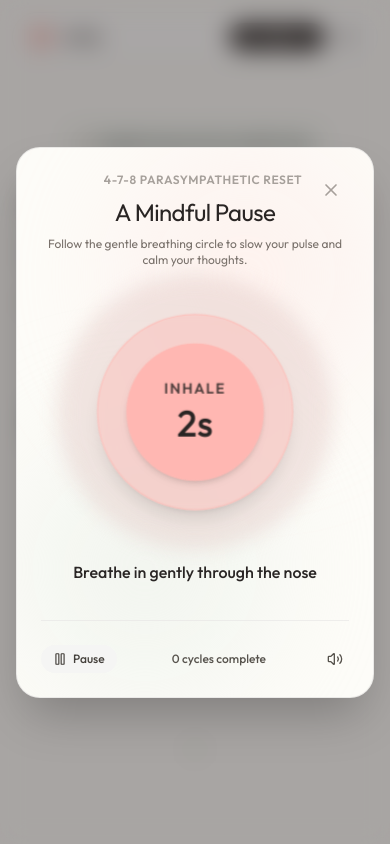
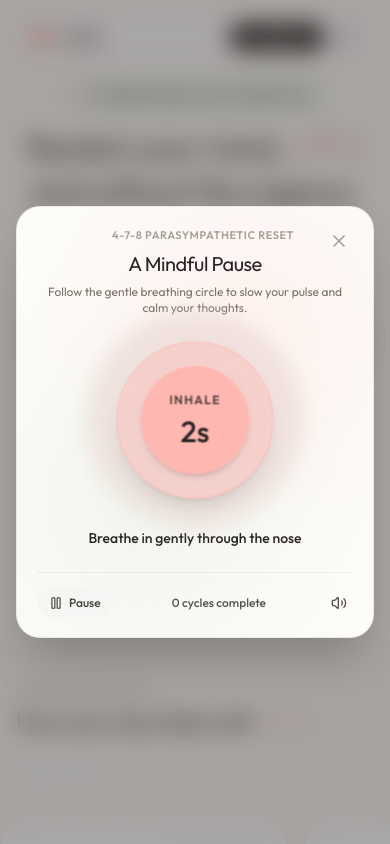
Before and after one commit to senapati484/softly-site, a React (Vite) app: page / in a window 390 px wide. Both pictures are taken after a click on the button "or try the 3-minute mindful pause first". Shown: the top 844 px of the page. Built offline with nearby package versions, Linux system fonts and the light colour scheme.

Commit message:
fix(ui): refine vertical spacing and rhythm for all display sizes

```diff
--- a/src/components/BreatheModal.tsx
+++ b/src/components/BreatheModal.tsx
@@ -93,7 +93,7 @@ export const BreatheModal: React.FC<BreatheModalProps> = ({ isOpen, onClose }) =
           animate={{ opacity: 1, scale: 1, y: 0 }}
           exit={{ opacity: 0, scale: 0.92, y: 20 }}
           transition={{ duration: 0.4, ease: [0.16, 1, 0.3, 1] }}
-          className="relative w-full max-w-lg bg-[#FDFCF8] rounded-3xl sm:rounded-[2.5rem] p-6 sm:p-10 border border-stone-200/80 shadow-2xl overflow-hidden z-10 text-center"
+          className="relative w-full max-w-lg bg-[#FDFCF8] rounded-3xl sm:rounded-[2.5rem] p-5 sm:p-8 md:p-10 border border-stone-200/80 shadow-2xl overflow-hidden z-10 text-center"
         >
           {/* Ambient Blob */}
           <div
@@ -112,28 +112,28 @@ export const BreatheModal: React.FC<BreatheModalProps> = ({ isOpen, onClose }) =
               onClose();
             }}
             aria-label="Close modal"
-            className="absolute top-6 right-6 p-2 rounded-full text-stone-400 hover:text-stone-700 hover:bg-stone-100 transition-colors cursor-pointer"
+            className="absolute top-4 sm:top-6 right-4 sm:right-6 p-2 rounded-full text-stone-400 hover:text-stone-700 hover:bg-stone-100 transition-colors cursor-pointer"
           >
             <X className="w-5 h-5" />
           </button>
 
           {/* Top meta */}
-          <div className="flex items-center justify-center gap-2 mb-2">
+          <div className="flex items-center justify-center gap-2 mb-1.5">
             <span className="w-2 h-2 rounded-full bg-[#FFB7B2] animate-ping" />
-            <span className="text-xs font-semibold uppercase tracking-wider text-stone-400">
+            <span className="text-[11px] sm:text-xs font-semibold uppercase tracking-wider text-stone-400">
               4-7-8 Parasympathetic Reset
             </span>
           </div>
 
-          <h3 className="text-2xl sm:text-3xl font-normal text-[#292524] tracking-tight mb-2">
+          <h3 className="text-xl sm:text-3xl font-normal text-[#292524] tracking-tight mb-1.5">
             A Mindful Pause
           </h3>
-          <p className="text-xs sm:text-sm text-stone-500 max-w-xs mx-auto mb-8">
+          <p className="text-xs sm:text-sm text-stone-500 max-w-xs mx-auto mb-4 sm:mb-6">
             Follow the gentle breathing circle to slow your pulse and calm your thoughts.
           </p>
 
           {/* Dynamic Breathing Circle */}
-          <div className="relative w-56 h-56 sm:w-64 sm:h-64 mx-auto mb-8 flex items-center justify-center">
+          <div className="relative w-44 h-44 sm:w-56 sm:h-56 mx-auto mb-4 sm:mb-6 flex items-center justify-center">
             {/* Outer animated soft rings */}
             <motion.div
               animate={{
@@ -157,24 +157,24 @@ export const BreatheModal: React.FC<BreatheModalProps> = ({ isOpen, onClose }) =
                 duration: phase === 'inhale' ? 4 : phase === 'hold' ? 0.3 : 8,
                 ease: 'easeInOut',
               }}
-              className="w-40 h-40 sm:w-44 sm:h-44 rounded-full bg-[#FFB7B2]/40 backdrop-blur-xs border border-[#FFB7B2]/60 flex flex-col items-center justify-center shadow-lg relative z-10"
+              className="w-32 h-32 sm:w-40 sm:h-40 rounded-full bg-[#FFB7B2]/40 backdrop-blur-xs border border-[#FFB7B2]/60 flex flex-col items-center justify-center shadow-lg relative z-10"
             >
-              <div className="w-28 h-28 sm:w-32 sm:h-32 rounded-full bg-[#FFB7B2] text-[#292524] flex flex-col items-center justify-center shadow-md">
-                <span className="text-xs uppercase font-semibold tracking-widest opacity-80">
+              <div className="w-22 h-22 sm:w-28 sm:h-28 rounded-full bg-[#FFB7B2] text-[#292524] flex flex-col items-center justify-center shadow-md">
+                <span className="text-[10px] sm:text-xs uppercase font-semibold tracking-widest opacity-80">
                   {phase}
                 </span>
-                <span className="text-3xl font-medium mt-0.5">{secondsLeft}s</span>
+                <span className="text-2xl sm:text-3xl font-medium mt-0.5">{secondsLeft}s</span>
               </div>
             </motion.div>
           </div>
 
           {/* Phase instruction text */}
-          <p className="text-base sm:text-lg font-medium text-[#292524] mb-8 h-8 flex items-center justify-center">
+          <p className="text-sm sm:text-base md:text-lg font-medium text-[#292524] mb-5 sm:mb-6 h-7 sm:h-8 flex items-center justify-center">
             {phaseInstructions[phase]}
           </p>
 
           {/* Bottom Bar: Pause/Resume, Sound Toggle, Cycle counter */}
-          <div className="flex items-center justify-between pt-6 border-t border-stone-200/60 text-xs text-stone-500">
+          <div className="flex items-center justify-between pt-4 sm:pt-6 border-t border-stone-200/60 text-xs text-stone-500">
             <button
               onClick={() => {
                 setIsActive(!isActive);
--- a/src/components/Footer.tsx
+++ b/src/components/Footer.tsx
@@ -4,8 +4,8 @@ import { playSoftChime } from '../utils/audio';
 
 export const Footer: React.FC = () => {
   return (
-    <footer className="w-full py-16 px-4 sm:px-6 bg-[#FDFCF8] border-t border-stone-200/60 text-xs text-stone-500">
-      <div className="max-w-5xl mx-auto flex flex-col md:flex-row items-center justify-between gap-8 text-center md:text-left">
+    <footer className="w-full py-8 sm:py-12 md:py-14 px-4 sm:px-6 bg-[#FDFCF8] border-t border-stone-200/60 text-xs text-stone-500">
+      <div className="max-w-5xl mx-auto flex flex-col md:flex-row items-center justify-between gap-5 sm:gap-6 md:gap-8 text-center md:text-left">
 
         {/* Brand Column */}
         <div className="space-y-2 flex flex-col items-center md:items-start">
--- a/src/components/HeroSection.tsx
+++ b/src/components/HeroSection.tsx
@@ -20,7 +20,7 @@ export const HeroSection: React.FC<HeroSectionProps> = ({
   return (
     <section
       id="hero-section"
-      className="relative pt-32 sm:pt-40 pb-20 sm:pb-28 px-4 sm:px-6 flex flex-col items-center justify-center text-center overflow-hidden"
+      className="relative pt-20 sm:pt-28 md:pt-36 pb-10 sm:pb-16 md:pb-20 px-4 sm:px-6 flex flex-col items-center justify-center text-center overflow-hidden"
     >
       {/* Two large blurred background blobs at 60% opacity */}
       <div
@@ -41,7 +41,7 @@ export const HeroSection: React.FC<HeroSectionProps> = ({
         initial={{ opacity: 0, y: 20 }}
         animate={{ opacity: 1, y: 0 }}
         transition={{ duration: 0.8, ease: [0.16, 1, 0.3, 1] }}
-        className="inline-flex items-center gap-2 px-3.5 sm:px-4 py-1.5 rounded-full bg-[#E8EFE8]/80 backdrop-blur-md border border-stone-200/60 mb-6 text-xs sm:text-sm font-medium text-[#292524] max-w-[92vw] text-center"
+        className="inline-flex items-center gap-2 px-3.5 sm:px-4 py-1.5 rounded-full bg-[#E8EFE8]/80 backdrop-blur-md border border-stone-200/60 mb-3.5 sm:mb-5 text-xs sm:text-sm font-medium text-[#292524] max-w-[92vw] text-center"
       >
         <span className="w-2 h-2 rounded-full bg-[#FFB7B2] animate-pulse shrink-0"></span>
         <span className="tracking-wide">A digital living room for mindful living</span>
@@ -52,7 +52,7 @@ export const HeroSection: React.FC<HeroSectionProps> = ({
         initial={{ opacity: 0, y: 30 }}
         animate={{ opacity: 1, y: 0 }}
         transition={{ duration: 0.8, delay: 0.1, ease: [0.16, 1, 0.3, 1] }}
-        className="text-[32px] xs:text-4xl sm:text-6xl md:text-7xl lg:text-[72px] font-normal tracking-[-0.025em] text-[#292524] max-w-4xl leading-[1.12] sm:leading-[1.12] mb-6"
+        className="text-[32px] xs:text-4xl sm:text-6xl md:text-7xl lg:text-[72px] font-normal tracking-[-0.025em] text-[#292524] max-w-4xl leading-[1.12] sm:leading-[1.12] mb-3 sm:mb-4"
       >
         Reclaim your mind,{' '}
         <span className="font-cursive text-[44px] xs:text-5xl sm:text-7xl md:text-8xl text-[#e8908a] inline-block font-normal transform -rotate-2 hover:rotate-0 transition-transform duration-300">
@@ -66,7 +66,7 @@ export const HeroSection: React.FC<HeroSectionProps> = ({
         initial={{ opacity: 0, y: 30 }}
         animate={{ opacity: 1, y: 0 }}
         transition={{ duration: 0.8, delay: 0.2, ease: [0.16, 1, 0.3, 1] }}
-        className="max-w-[500px] text-[15px] sm:text-lg text-[#78716C] leading-relaxed font-normal mb-8 sm:mb-10 px-2"
+        className="max-w-[500px] text-[15px] sm:text-lg text-[#78716C] leading-relaxed font-normal mb-5 sm:mb-7 px-2"
       >
         No toxic streaks, flashing red badges, or dopamine loops. An intentional companion that lets you breathe, reflect, and put your phone down.
       </motion.p>
@@ -76,7 +76,7 @@ export const HeroSection: React.FC<HeroSectionProps> = ({
         initial={{ opacity: 0, y: 30 }}
         animate={{ opacity: 1, y: 0 }}
         transition={{ duration: 0.8, delay: 0.3, ease: [0.16, 1, 0.3, 1] }}
-        className="flex flex-col sm:flex-row items-stretch sm:items-center gap-3 sm:gap-3.5 w-full max-w-[320px] sm:max-w-md sm:justify-center mb-6 sm:mb-8"
+        className="flex flex-col sm:flex-row items-stretch sm:items-center gap-3 sm:gap-3.5 w-full max-w-[320px] sm:max-w-md sm:justify-center mb-3.5 sm:mb-5"
       >
         {/* Android APK Download */}
         <a
@@ -116,7 +116,7 @@ export const HeroSection: React.FC<HeroSectionProps> = ({
         initial={{ opacity: 0, y: 20 }}
         animate={{ opacity: 1, y: 0 }}
         transition={{ duration: 0.8, delay: 0.4, ease: [0.16, 1, 0.3, 1] }}
-        className="mb-12 sm:mb-14"
+        className="mb-5 sm:mb-7"
       >
         <button
           id="hero-breathe-cta"
@@ -136,7 +136,7 @@ export const HeroSection: React.FC<HeroSectionProps> = ({
         initial={{ opacity: 0 }}
         animate={{ opacity: 1 }}
         transition={{ duration: 1, delay: 0.45 }}
-        className="flex flex-wrap items-center justify-center gap-x-6 gap-y-2 sm:gap-10 text-xs text-[#78716C] pt-2 px-3"
+        className="flex flex-wrap items-center justify-center gap-x-6 gap-y-2 sm:gap-10 text-xs text-[#78716C] mb-5 sm:mb-7 px-3"
       >
         <div className="flex items-center gap-2">
           <div className="w-1.5 h-1.5 rounded-full bg-stone-400" />
@@ -160,7 +160,7 @@ export const HeroSection: React.FC<HeroSectionProps> = ({
         animate={{ opacity: 0.6 }}
         whileHover={{ opacity: 1, y: 3 }}
         transition={{ duration: 0.5, delay: 0.6 }}
-        className="mt-14 sm:mt-16 p-2 rounded-full text-stone-400 hover:text-stone-700 transition-colors cursor-pointer"
+        className="p-1.5 rounded-full text-stone-400 hover:text-stone-700 transition-colors cursor-pointer"
       >
         <ArrowDown className="w-5 h-5 animate-bounce" />
       </motion.button>
--- a/src/components/ScenarioScroll.tsx
+++ b/src/components/ScenarioScroll.tsx
@@ -60,15 +60,15 @@ export const ScenarioScroll: React.FC = () => {
   };
 
   return (
-    <section id="scenarios" className="py-16 sm:py-24 overflow-hidden border-t border-b border-stone-200/40 bg-[#FBF9F4]/60">
-      <div className="max-w-7xl mx-auto px-4 sm:px-6 mb-8 flex flex-col sm:flex-row sm:items-end justify-between gap-4">
+    <section id="scenarios" className="py-10 sm:py-16 md:py-20 overflow-hidden border-t border-b border-stone-200/40 bg-[#FBF9F4]/60">
+      <div className="max-w-7xl mx-auto px-4 sm:px-6 mb-5 sm:mb-7 flex flex-col sm:flex-row sm:items-end justify-between gap-4">
         <div>
-          <span className="text-xs font-semibold uppercase tracking-wider text-stone-400 mb-2 block">
+          <span className="text-xs font-semibold uppercase tracking-wider text-stone-400 mb-1.5 block">
             Everyday Rhythms
           </span>
-          <h2 className="text-3xl sm:text-4xl md:text-5xl font-normal text-[#292524] tracking-tight">
+          <h2 className="text-2xl sm:text-4xl md:text-5xl font-normal text-[#292524] tracking-tight">
             How your day feels with{' '}
-            <span className="font-cursive text-4xl sm:text-5xl text-[#FFB7B2]">Softly</span>
+            <span className="font-cursive text-3xl sm:text-5xl text-[#FFB7B2]">Softly</span>
           </h2>
         </div>
 
@@ -77,16 +77,16 @@ export const ScenarioScroll: React.FC = () => {
           <button
             onClick={() => scrollBy(-320)}
             aria-label="Scroll left"
-            className="w-10 h-10 rounded-full bg-white border border-stone-200/80 flex items-center justify-center text-stone-600 hover:bg-stone-50 hover:text-stone-900 active:scale-95 transition-all shadow-xs cursor-pointer"
+            className="w-9 h-9 sm:w-10 sm:h-10 rounded-full bg-white border border-stone-200/80 flex items-center justify-center text-stone-600 hover:bg-stone-50 hover:text-stone-900 active:scale-95 transition-all shadow-xs cursor-pointer"
           >
-            <ChevronLeft className="w-5 h-5" />
+            <ChevronLeft className="w-4 h-4 sm:w-5 sm:h-5" />
           </button>
           <button
             onClick={() => scrollBy(320)}
             aria-label="Scroll right"
-            className="w-10 h-10 rounded-full bg-white border border-stone-200/80 flex items-center justify-center text-stone-600 hover:bg-stone-50 hover:text-stone-900 active:scale-95 transition-all shadow-xs cursor-pointer"
+            className="w-9 h-9 sm:w-10 sm:h-10 rounded-full bg-white border border-stone-200/80 flex items-center justify-center text-stone-600 hover:bg-stone-50 hover:text-stone-900 active:scale-95 transition-all shadow-xs cursor-pointer"
           >
-            <ChevronRight className="w-5 h-5" />
+            <ChevronRight className="w-4 h-4 sm:w-5 sm:h-5" />
           </button>
         </div>
       </div>
@@ -95,7 +95,7 @@ export const ScenarioScroll: React.FC = () => {
       <div
         ref={scrollRef}
         id="scenario-scroll-container"
-        className="flex gap-5 overflow-x-auto no-scrollbar px-4 sm:px-6 lg:px-8 py-4 snap-x snap-mandatory cursor-grab active:cursor-grabbing"
+        className="flex gap-4 sm:gap-5 overflow-x-auto no-scrollbar px-4 sm:px-6 lg:px-8 py-2 sm:py-3 snap-x snap-mandatory cursor-grab active:cursor-grabbing"
       >
         {scenarios.map((item, idx) => (
           <motion.div
```
Also changed, not shown: src/components/AppExperiencePreview.tsx (+6 -6 lines), src/components/DiaryTestimonials.tsx (+5 -5 lines), src/components/FaqAccordion.tsx (+10 -10 lines), src/components/WaitlistSection.tsx (+7 -7 lines).
